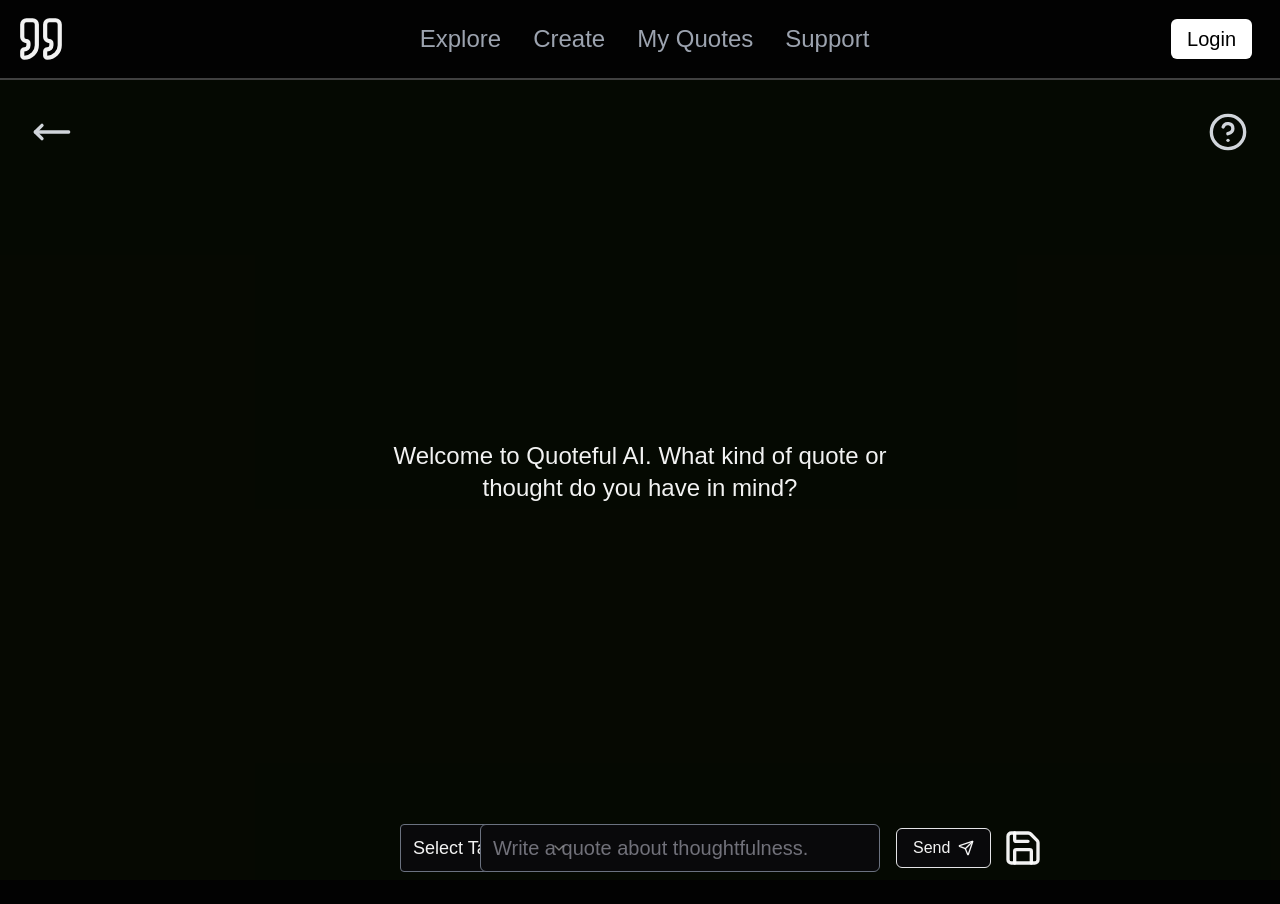
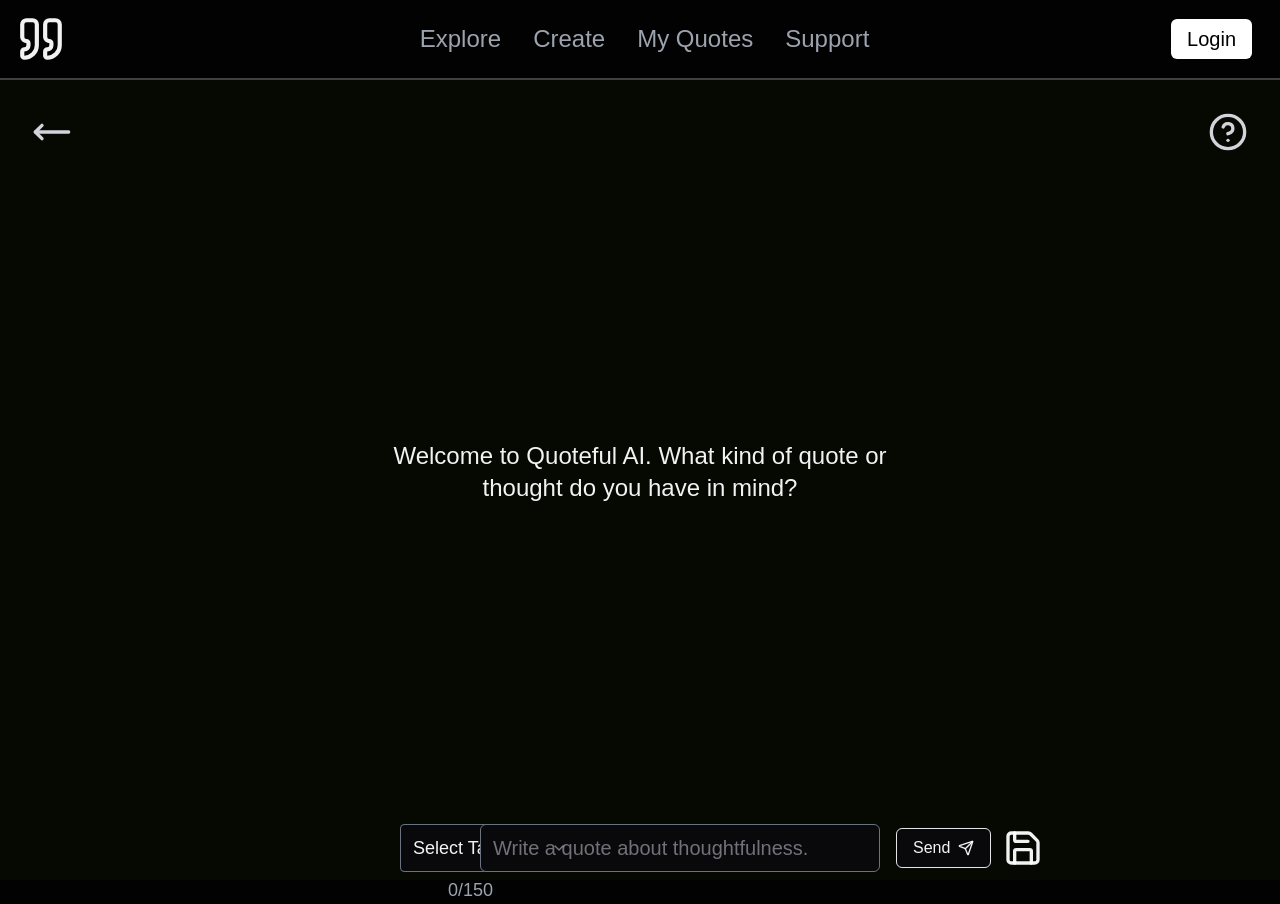
Before and after one commit to ZVKubajak/Quoteful, a React (Vite) app in the folder client/: page /create/generate in a window 1280 px wide. Before the commit the page ends 880 px from the top, so only its background shows below. Built offline with nearby package versions, Linux system fonts and the light colour scheme.

Commit message:
Created Prompt Word Count

```diff
--- a/client/src/pages/subCreate/Generate.tsx
+++ b/client/src/pages/subCreate/Generate.tsx
@@ -28,7 +28,7 @@
   const [content, setContent] = useState<string>("");
   const [tag, setTag] = useState<Tag | "">("");
 
-  const promptCharCount = 200;
+  const promptCharCount = 150;
 
   const navigate = useNavigate();
 
@@ -40,6 +40,10 @@
       (userId = profile.id), (username = profile.username);
     }
   }
+
+  const handleInputChange = (e: React.ChangeEvent<HTMLInputElement>) => {
+    setPrompt(e.target.value);
+  };
 
   return (
     <main className="bg-lime-950/15 h-screen">
@@ -76,6 +80,11 @@
           <Input
             type="text"
             placeholder="Write a quote about thoughtfulness."
+            value={prompt}
+            onChange={(e) => {
+              handleInputChange(e);
+            }}
+            maxLength={promptCharCount}
             className="border-gray-500 transition duration-250 hover:shadow-md hover:shadow-gray-900 bg-zinc-950 text-white !text-xl h-12"
           />
         </div>
@@ -86,6 +95,12 @@
           <Save size={40} className="mt-1 ml-3" />
         </div>
       </div>
+
+      <div className="flex justify-end mt-1">
+        <p className="w-3/5 text-lg text-gray-400 mr-16">
+          {prompt.length}/{promptCharCount}
+        </p>
+      </div>
     </main>
   );
 };
```
